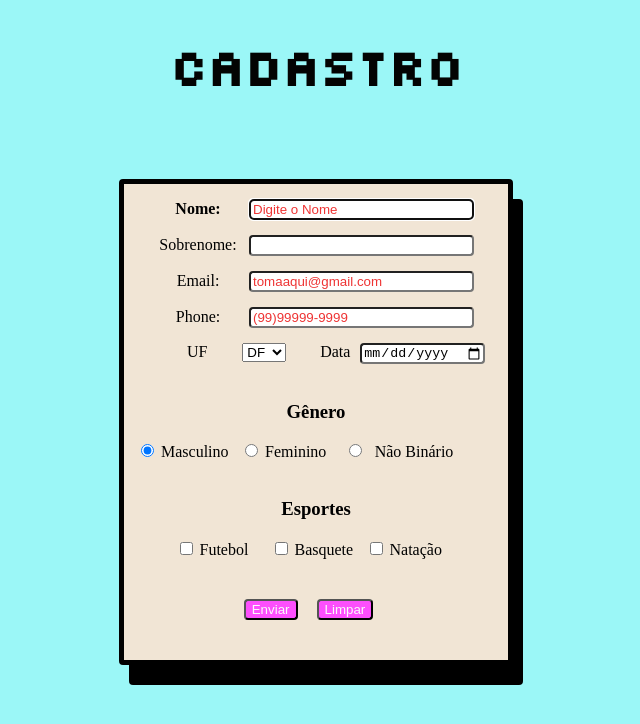
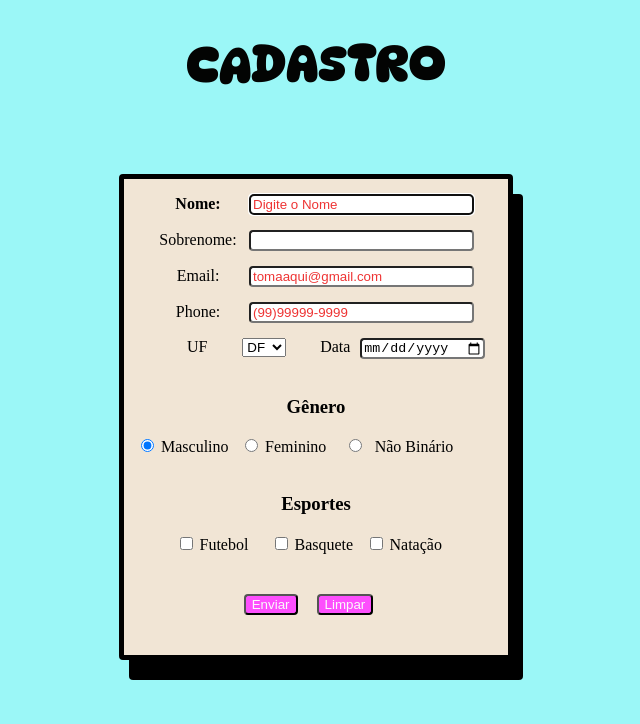
Before and after one commit to YoungLich/Toy-Formulario, a plain HTML site: page index.html in a window 1280 px wide. Shown: the whole page, without its empty margins (324-964 px from the left). Drawn offline with Linux system fonts and the light colour scheme.

Commit message:
Update style.css

```diff
--- a/style.css
+++ b/style.css
@@ -2,7 +2,7 @@
 
 @font-face {
     font-family: Dyna;
-    src: url("/DynaPuff-VariableFont_wdth\,wght.ttf");
+    src: url(/DynaPuff-VariableFont_wdth,wght.ttf);
 }
 
 body{
@@ -12,7 +12,7 @@
 }
 
 h1{
-    font-family: 'Silkscreen';
+    font-family: Dyna;
     text-align: center;
     font-size: 50px;
     color: rgb(3, 4, 3);
```
